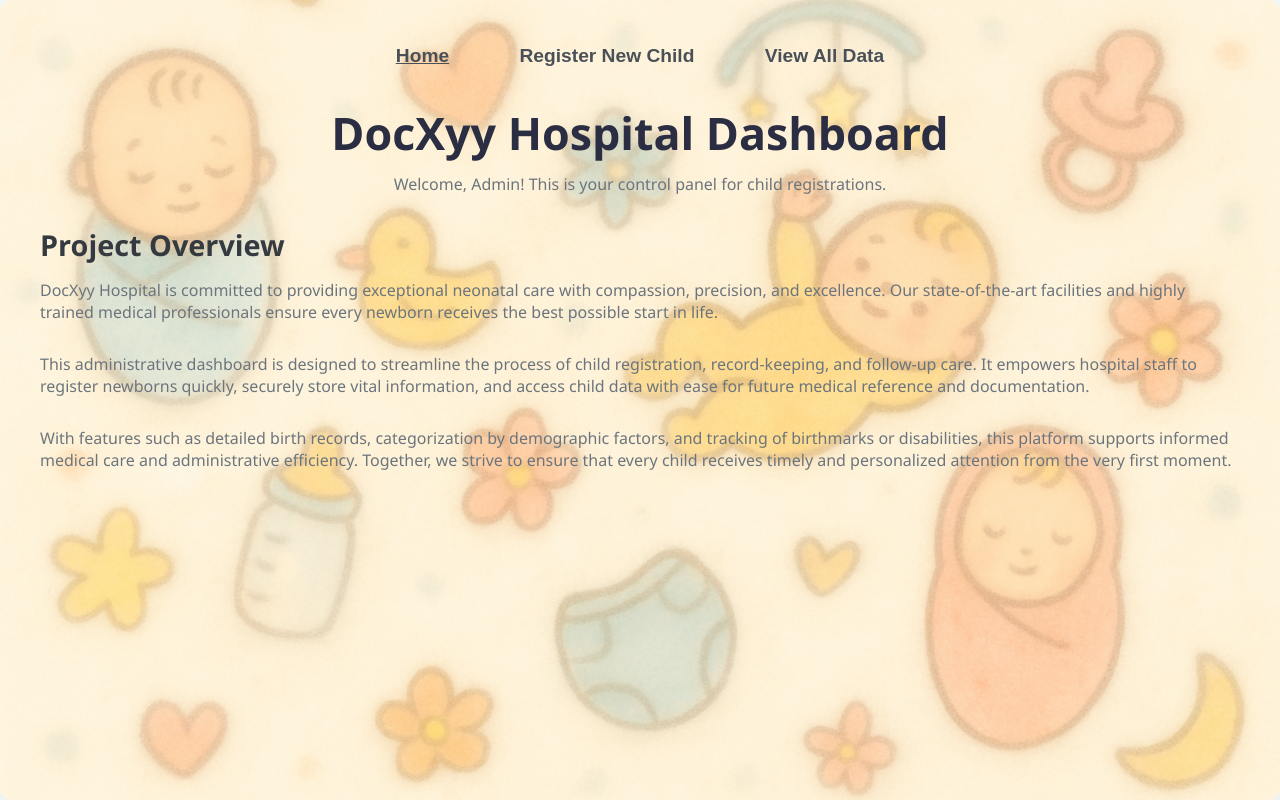
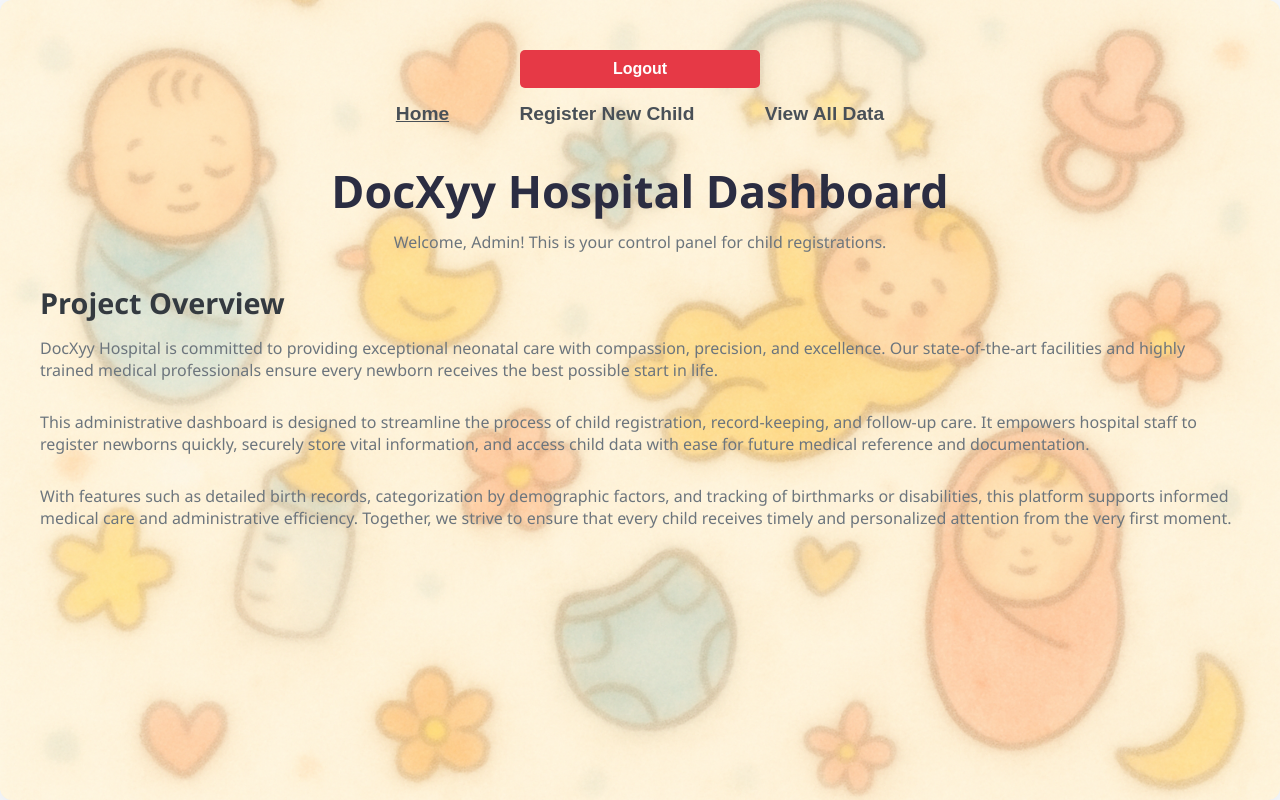
Before and after one commit to Rakshit879/Aadhaar-Genesis, a React (Create React App) app: page /admin-dashboard in a window 1280 px wide. Built offline with nearby package versions, Linux system fonts and the light colour scheme.

Commit message:
Logout Added

```diff
--- a/package.json
+++ b/package.json
@@ -11,7 +11,7 @@
     "firebase": "^11.6.0",
     "react": "^19.1.0",
     "react-dom": "^19.1.0",
-    "react-router-dom": "^7.4.1",
+    "react-router-dom": "^7.5.0",
     "react-scripts": "5.0.1",
     "web-vitals": "^2.1.4"
   },
--- a/src/Components/AdminDashboard.js
+++ b/src/Components/AdminDashboard.js
@@ -2,11 +2,17 @@ import React, { useState, useEffect } from "react";
 import "../Styles/AdminDashboard.css";
 import { db } from "../firebaseConfig";
 import { collection, addDoc, doc, setDoc,getDocs } from "firebase/firestore"; // Make sure this import is present
-import emailjs, { send } from "emailjs-com";
+import emailjs from "emailjs-com";
+import { useNavigate } from "react-router-dom";
 
 const AdminDashboard = () => {
   const [activeTab, setActiveTab] = useState("home");
   const [childRecords, setChildRecords] = useState([]);
+  const navigate = useNavigate();
+  const logout = () => {
+    console.log("Logging out");
+    navigate("/");
+  }
   const [formData, setFormData] = useState({
     name: "",
     dob: "",
@@ -112,6 +118,10 @@ const AdminDashboard = () => {
 
   return (
     <div className="dashboard-container">
+      {/* Logout Button */}
+      <div className="logout-button">
+        <button onClick={logout}>Logout</button>
+      </div>
       {/* Tabs */}
       <div className="tab-buttons">
         <button onClick={() => setActiveTab("home")} className={activeTab === "home" ? "active" : ""}>
--- a/src/Components/UserDashboard.js
+++ b/src/Components/UserDashboard.js
@@ -4,6 +4,7 @@ import Logo from '../Resources/Logo.jpg';
 
 import { db } from "../firebaseConfig";
 import { doc, getDoc } from "firebase/firestore";
+import { useNavigate } from "react-router-dom";
 
 // Default empty child data
 const initialChildData = {
@@ -29,6 +30,11 @@ function UserDashboard() {
   const [childData, setChildData] = useState(initialChildData);
   const [loading, setLoading] = useState(false);
   const [error, setError] = useState("");
+  const navigate = useNavigate();
+  const logout = () => {
+    console.log("Logging out");
+    navigate("/");
+  }
 
   const handleSearch = async () => {
     setLoading(true);
@@ -95,6 +101,9 @@ function UserDashboard() {
           <button id="search_buttom" onClick={handleSearch}>Search</button>
           {error && <p style={{ color: "red" }}>{error}</p>}
         </div>
+        <div className="logout-button">
+          <button onClick={logout}>Logout</button>
+        </div>
 
         <div className="right">
           <div className="result">
--- a/src/Styles/AdminDashboard.css
+++ b/src/Styles/AdminDashboard.css
@@ -9,6 +9,28 @@ body {
     width: 100vw;
     height: 100vh;
   }
+
+  .logout-button {
+    display: flex;
+    justify-content: flex-end;
+    margin: 10px 20px;
+  }
+
+  .logout-button button {
+    background-color: #e63946;
+    color: #fff;
+    padding: 10px 15px;
+    border: none;
+    border-radius: 5px;
+    font-size: 1rem;
+    cursor: pointer;
+    transition: background-color 0.3s ease;
+  }
+
+  .logout-button button:hover {
+    background-color: #d62828;
+  }
+
 
   .dashboard-container {
     padding: 40px;
```
Also changed, not shown: 1 other file (tests, documents, lock files or other folders).
